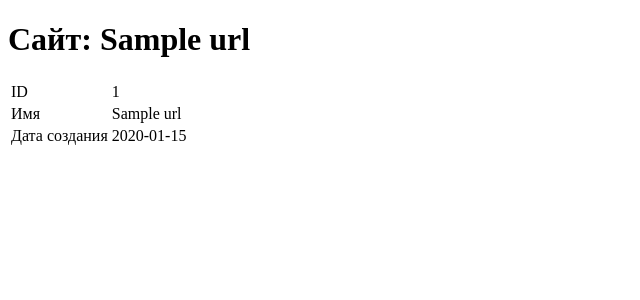
After one commit to Costard86/python-project-83, a Flask app: page /urls/1 in a window 1280 px wide. The commit adds this page. Shown: the top 300 px of the page, without its empty margins (0-640 px from the left). Run offline with Flask 2, Linux system fonts and the light colour scheme; a database or web service that is not in the repository returns one stand-in record (values such as "Sample title"); some libraries are stand-ins or nearby versions.

Commit message:
Step 3 done

```diff
--- a/page_analyzer/app.py
+++ b/page_analyzer/app.py
@@ -1,11 +1,8 @@
 import os
-import psycopg2
 from flask import Flask, flash, redirect, render_template, request, url_for, abort
 from dotenv import load_dotenv
 from .validate_urls import normalize, validate
-import datetime as dt
-from flask.helpers import get_flashed_messages
-import contextlib
+from .database import get_urls, add_to_urls, get_url_by_name, get_url_by_id, connection
 
 
 load_dotenv()
@@ -18,56 +15,59 @@ DATABASE_URL = os.environ.get('DATABASE_URL')
 SELECT_URL = 'SELECT * FROM urls WHERE name = %s;'
 
 
-@app.route('/', methods=['GET', 'POST'])
-def index():
-    if request.method == 'POST':
-        # check if the url from the form is correct
-        url = request.form.get('url')
-        normalized_url = normalize(url)
-        error = validate(normalized_url)
-        if error:
-            flash(error, 'error')
-            return render_template('index.html', user_input=url), 422
-
-        with connection(DATABASE_URL) as conn:
-            found_url = check_name_exists(conn, normalized_url)
-            if found_url:
-                id = found_url
-                flash('Страница уже существует', 'success')
-            else:
-                id = add_name_to_urls(conn, normalized_url)
-                flash('Страница успешно добавлена', 'success')
-        return redirect(url_for('index'))
-
-    messages = get_flashed_messages()
-    return render_template('index.html', messages=messages)
+@app.errorhandler(404)
+def not_found(error):
+    return render_template('not_found.html'), 404
 
 
-def check_name_exists(conn, name):
-     with conn.cursor() as curs:
-         curs.execute(SELECT_URL, (name,))
-         result = curs.fetchone()
-
-     return result
+@app.errorhandler(500)
+def server_error(error):
+    return render_template('server_error.html'), 500
 
 
-def add_name_to_urls(conn, name):
-    with conn.cursor() as curs:
-        curs.execute("INSERT INTO urls (name, created_at) VALUES (%s, %s) RETURNING id;", (name, dt.datetime.now()))
-        returned_id = curs.fetchone()[0]
-
-    return returned_id
+# main page - GET
+@app.get('/')
+def index():
+    return render_template('index.html')
 
 
-@contextlib.contextmanager
-def connection(db_url):
-    conn = psycopg2.connect(db_url)
-    try:
-        yield conn
-    except Exception:
-        conn.rollback()
-        raise
-    else:
-        conn.commit()
-    finally:
-        conn.close()
+# main page - POST
+@app.post('/urls')
+def add_url():
+    # check if the url from the form is correct
+    url = request.form.get('url')
+    normalized_url = normalize(url)
+    error = validate(normalized_url)
+    if error:
+        flash(error, 'error')
+        return render_template('index.html', user_input=url), 422
+
+    with connection(DATABASE_URL) as conn:
+        found_url = get_url_by_name(conn, normalized_url)
+        if found_url:
+            id = found_url.id
+            flash('Страница уже существует', 'success')
+        else:
+            id = add_to_urls(conn, normalized_url)
+            flash('Страница успешно добавлена', 'success')
+    return redirect(url_for('show_url', id=id))
+
+
+# all urls - GET
+@app.get('/urls')
+def show_urls():
+    with connection(DATABASE_URL) as conn:
+        all_urls = get_urls(conn)
+    return render_template('all_urls.html', all_urls=all_urls)
+
+
+# one url - GET
+@app.get('/urls/<int:id>')
+def show_url(id):
+    with connection(DATABASE_URL) as conn:
+        # ID is pulled out of DB
+        found_url = get_url_by_id(conn, id)
+        if not found_url:
+            abort(404)
+    return render_template('single_url.html', id=found_url.id,
+                           name=found_url.name, created_at=found_url.created_at)
--- /dev/null
+++ b/page_analyzer/database.py
@@ -0,0 +1,68 @@
+import datetime as dt
+import contextlib
+
+import psycopg2
+from psycopg2.extras import NamedTupleCursor
+
+
+SELECT_URL_BY_NAME = 'SELECT * FROM urls WHERE urls.name = %s;'
+SELECT_URL_BY_ID = 'SELECT * FROM urls WHERE urls.id = %s;'
+
+SELECT_URLS = """
+SELECT
+  DISTINCT ON (urls.id)
+    urls.id,
+    urls.name,
+    urls.created_at
+FROM urls
+ORDER BY
+    urls.id;
+"""
+
+INSERT_URL = """
+INSERT INTO urls (name, created_at)
+VALUES (%s, %s)
+RETURNING id;
+"""
+
+
+@contextlib.contextmanager
+def connection(db_url):
+    conn = psycopg2.connect(db_url)
+    try:
+        yield conn
+    except Exception:
+        conn.rollback()
+        raise
+    else:
+        conn.commit()
+    finally:
+        conn.close()
+
+
+def get_url_by_name(conn, name):
+    with conn.cursor(cursor_factory=NamedTupleCursor) as curs:
+        curs.execute(SELECT_URL_BY_NAME, (name,))
+        found_item = curs.fetchone()
+    return found_item
+
+
+def get_url_by_id(conn, id):
+    with conn.cursor(cursor_factory=NamedTupleCursor) as curs:
+        curs.execute(SELECT_URL_BY_ID, (id,))
+        found_item = curs.fetchone()
+    return found_item
+
+
+def get_urls(conn):
+    with conn.cursor() as curs:
+        curs.execute(SELECT_URLS)
+        all_entries = curs.fetchall()
+    return all_entries
+
+
+def add_to_urls(conn, url):
+    with conn.cursor() as curs:
+        curs.execute(INSERT_URL, (url, dt.datetime.now()))
+        returned_id, = curs.fetchone()
+    return returned_id
--- a/page_analyzer/templates/index.html
+++ b/page_analyzer/templates/index.html
@@ -12,7 +12,7 @@
     <div class="col-12 col-md-10 col-lg-8 bg-light mx-auto mt-3 p-5 border rounded-3">
       <h1 class="display-3">Анализатор страниц</h1>
       <p class="lead">Бесплатно проверяйте сайты на SEO пригодность</p>
-      <form action="{{ url_for('index') }}" method="post" class="d-flex justify-content-center">
+      <form action="{{ url_for('add_url') }}" method="post" class="d-flex justify-content-center">
         <input class="form-control form-control-lg" type="text" name="url" placeholder="https://www.example.com" value="{{ user_input|default('', true)}}">
         <input class="btn btn-primary btn-lg ms-3 px-5 mx-3" type="submit" value="ПРОВЕРИТЬ">
       </form>
--- /dev/null
+++ b/page_analyzer/templates/single_url.html
@@ -0,0 +1,30 @@
+<!DOCTYPE html>
+<html lang="ru">
+
+<body class="min-vh-100 d-flex flex-column">
+  <main class="flex-grow-1">
+    <div class="container-lg mt-3">
+      <h1>Сайт: {{ name }} </h1>
+      <div>
+        <table class="table table-bordered table-hover text-nowrap" data-test="url">
+          <tbody>
+            <tr>
+              <td>ID</td>
+              <td>{{ id }}</td>
+            </tr>
+            <tr>
+              <td>Имя</td>
+              <td>{{ name }}</td>
+            </tr>
+            <tr>
+              <td>Дата создания</td>
+              <td>{{ created_at.date() }}</td>
+            </tr>
+          </tbody>
+        </table>
+      </div>
+    </div>
+  </main>
+
+</body>
+</html>
```
Also changed, not shown: page_analyzer/templates/all_urls.html (added, +30 -0 lines).
